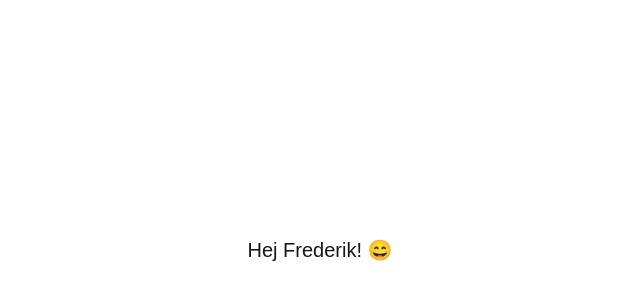
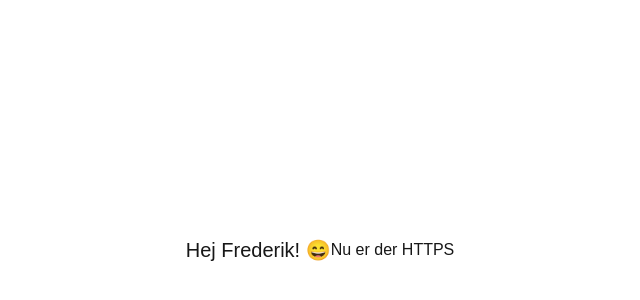
Before and after one commit to Tintdk/tint.dk, a Next.js app: page / in a window 1280 px wide. Shown: the part 150-450 px from the top of the page, without its empty margins (320-960 px from the left). Built offline with nearby package versions, Linux system fonts and the light colour scheme.

Commit message:
Add HTTPS notification to home page

```diff
--- a/src/app/page.js
+++ b/src/app/page.js
@@ -2,6 +2,7 @@ export default function Home() {
   return (
     <div className="w-screen h-screen flex justify-center items-center">
       <h1 className="text-xl">Hej Frederik! &#128516;</h1>
+      <p>Nu er der HTTPS</p>
     </div>
   );
 }
```
